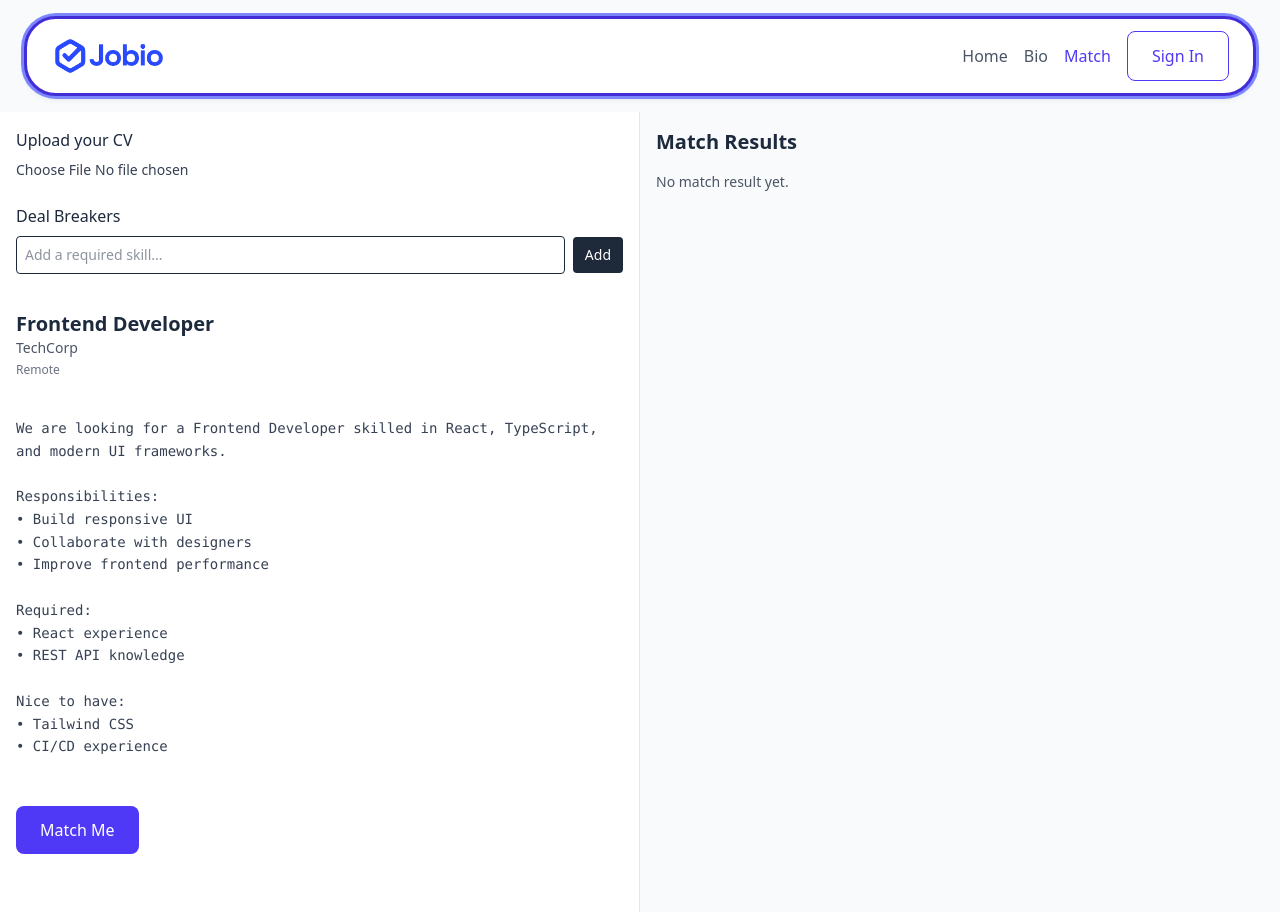
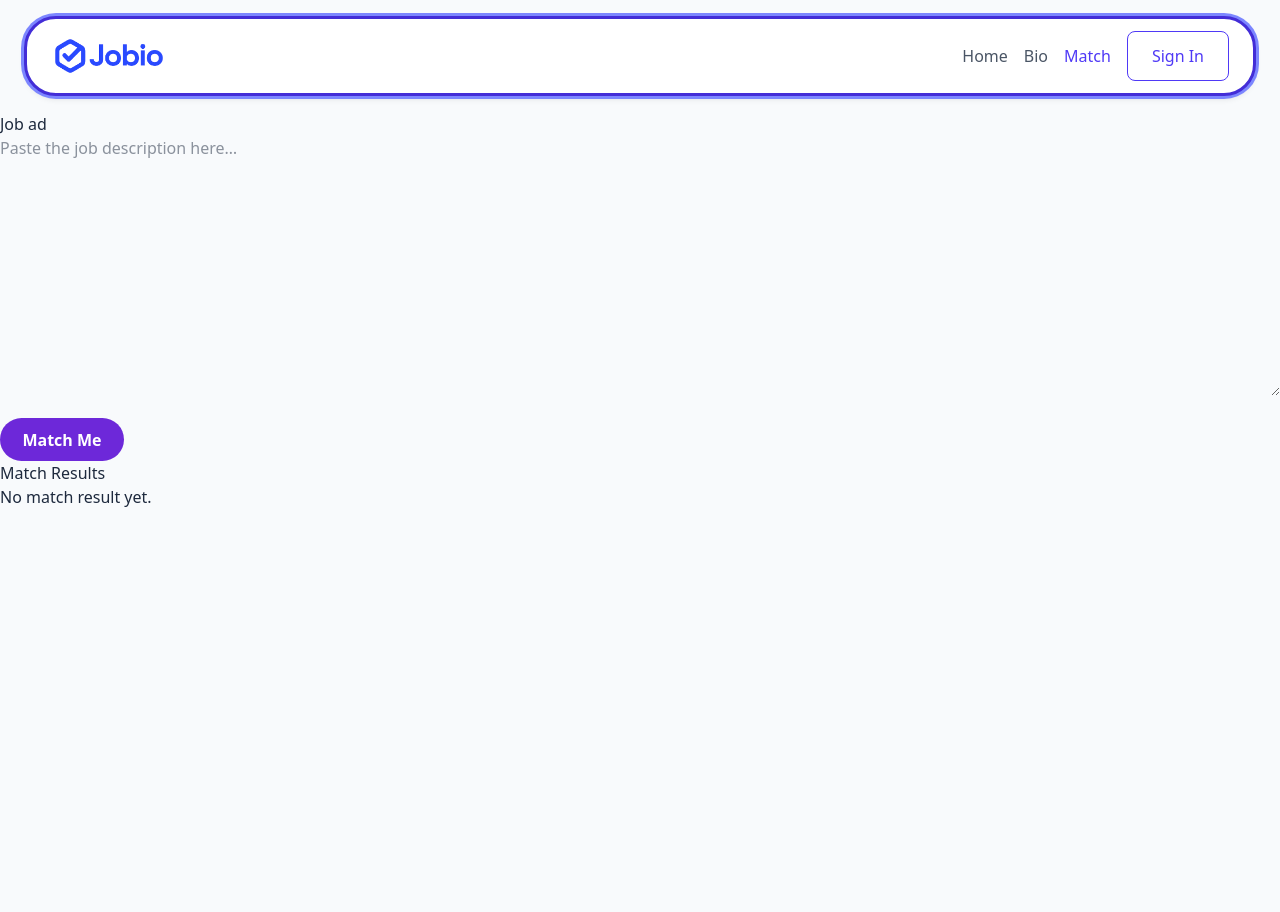
Before and after one commit to fac-32/Jobio-front, a React (Vite) app: page /match in a window 1280 px wide. After the commit the page ends 800 px from the top, so only its background shows below. Built offline with nearby package versions, Linux system fonts and the light colour scheme.

Commit message:
Connect Match page to backend matching service

```diff
--- a/src/pages/MatchPage/JobAdPanel.tsx
+++ b/src/pages/MatchPage/JobAdPanel.tsx
@@ -1,128 +1,167 @@
-import { useState } from 'react';
-import { Button } from '../../components/ui/Button';
+// import { useState } from 'react';
+// import { Button } from '../../components/ui/Button';
 
-interface JobAd {
-    title: string;
-    company: string;
-    location: string;
-    description: string;
-}
+// interface JobAd {
+//     title: string;
+//     company: string;
+//     location: string;
+//     description: string;
+// }
 
-export default function JobAdPanel({ jobAd }: { jobAd: JobAd }) {
-    const MAX_SIZE_MB = 5;
-    const [fileName, setFileName] = useState<string | null>(null);
-    const [dealBreakers, setDealBreakers] = useState<string[]>([]);
-    const [inputValue, setInputValue] = useState('');
+// export default function JobAdPanel({ jobAd }: { jobAd: JobAd }) {
+//     const MAX_SIZE_MB = 5;
+//     const [fileName, setFileName] = useState<string | null>(null);
+//     const [dealBreakers, setDealBreakers] = useState<string[]>([]);
+//     const [inputValue, setInputValue] = useState('');
 
-    const handleFileUpload = (event: React.ChangeEvent<HTMLInputElement>) => {
-        const file = event.target.files?.[0];
-        if (!file) return;
+//     const handleFileUpload = (event: React.ChangeEvent<HTMLInputElement>) => {
+//         const file = event.target.files?.[0];
+//         if (!file) return;
 
-        if (file.size > MAX_SIZE_MB * 1024 * 1024) {
-            alert(`File must be < ${MAX_SIZE_MB}MB`);
-            return;
-        }
+//         if (file.size > MAX_SIZE_MB * 1024 * 1024) {
+//             alert(`File must be < ${MAX_SIZE_MB}MB`);
+//             return;
+//         }
 
-        if (
-            ![
-                'application/pdf',
-                'application/vnd.openxmlformats-officedocument.wordprocessingml.document',
-            ].includes(file.type)
-        ) {
-            alert('Only PDF or DOCX allowed');
-            return;
-        }
+//         if (
+//             ![
+//                 'application/pdf',
+//                 'application/vnd.openxmlformats-officedocument.wordprocessingml.document',
+//             ].includes(file.type)
+//         ) {
+//             alert('Only PDF or DOCX allowed');
+//             return;
+//         }
 
-        setFileName(file.name);
-        console.log('CV uploaded:', file);
+//         setFileName(file.name);
+//         console.log('CV uploaded:', file);
+//     };
+
+//     const addDealBreaker = () => {
+//         if (!inputValue.trim()) return;
+//         setDealBreakers((prev) => [...prev, inputValue.trim()]);
+//         setInputValue('');
+//     };
+
+//     const removeDealBreaker = (text: string) => {
+//         setDealBreakers((prev) => prev.filter((item) => item !== text));
+//     };
+
+//     const handleEnterKey = (e: React.KeyboardEvent<HTMLInputElement>) => {
+//         if (e.key === 'Enter') addDealBreaker();
+//     };
+
+//     return (
+//         <div className="h-full overflow-y-auto p-4 border-r border-gray-200 space-y-6">
+//             {/* Upload CV */}
+//             <div>
+//                 <label className="block font-medium mb-2">Upload your CV</label>
+//                 <input
+//                     type="file"
+//                     accept=".pdf,.docx"
+//                     onChange={handleFileUpload}
+//                     className="block text-sm text-gray-700"
+//                 />
+//                 {fileName && (
+//                     <p className="text-xs text-green-600 mt-1">
+//                         Uploaded: {fileName}
+//                     </p>
+//                 )}
+//             </div>
+
+//             {/* Deal-breakers UI */}
+//             <div>
+//                 <label className="block font-medium mb-2">Deal Breakers</label>
+//                 <div className="flex items-center space-x-2">
+//                     <input
+//                         type="text"
+//                         placeholder="Add a required skill..."
+//                         value={inputValue}
+//                         onChange={(e) => setInputValue(e.target.value)}
+//                         onKeyDown={handleEnterKey}
+//                         className="border p-2 rounded text-sm flex-1"
+//                     />
+//                     <button
+//                         onClick={addDealBreaker}
+//                         className="px-3 py-2 bg-gray-800 text-white text-sm rounded hover:bg-black"
+//                     >
+//                         Add
+//                     </button>
+//                 </div>
+
+//                 {/* Tag list */}
+//                 <div className="flex flex-wrap gap-2 mt-3">
+//                     {dealBreakers.map((db, index) => (
+//                         <span
+//                             key={index}
+//                             className="flex items-center bg-red-100 text-red-700 px-2 py-1 text-xs rounded"
+//                         >
+//                             {db}
+//                             <button
+//                                 onClick={() => removeDealBreaker(db)}
+//                                 className="ml-2 text-red-600 hover:text-red-800 font-bold"
+//                             >
+//                                 ×
+//                             </button>
+//                         </span>
+//                     ))}
+//                 </div>
+//             </div>
+
+//             {/* Job Ad text */}
+//             {/* Job Ad text */}
+//             <div>
+//                 <h2 className="text-xl font-semibold">{jobAd.title}</h2>
+//                 <p className="text-sm text-gray-600 mb-1">{jobAd.company}</p>
+//                 <p className="text-xs text-gray-500 mb-4">{jobAd.location}</p>
+
+//                 <pre className="whitespace-pre-wrap text-sm text-gray-700 leading-relaxed">
+//                     {jobAd.description}
+//                 </pre>
+//             </div>
+
+//             <Button variant="primary" className="mt-6">
+//                 Match Me
+//             </Button>
+//         </div>
+//     );
+// }
+
+
+
+// src/pages/MatchPage/JobAdPanel.tsx
+type Props = {
+  jobDescription: string;
+  onChange: (value: string) => void;
+  onMatchClick: () => void;
+  loading: boolean;
 };
 
-    const addDealBreaker = () => {
-        if (!inputValue.trim()) return;
-        setDealBreakers((prev) => [...prev, inputValue.trim()]);
-        setInputValue('');
-    };
-
-    const removeDealBreaker = (text: string) => {
-        setDealBreakers((prev) => prev.filter((item) => item !== text));
-    };
-
-    const handleEnterKey = (e: React.KeyboardEvent<HTMLInputElement>) => {
-        if (e.key === 'Enter') addDealBreaker();
-    };
-
+export function JobAdPanel({ jobDescription, onChange, onMatchClick, loading }: Props) {
   return (
-        <div className="h-full overflow-y-auto p-4 border-r border-gray-200 space-y-6">
-            {/* Upload CV */}
     <div>
-                <label className="block font-medium mb-2">Upload your CV</label>
-                <input
-                    type="file"
-                    accept=".pdf,.docx"
-                    onChange={handleFileUpload}
-                    className="block text-sm text-gray-700"
-                />
-                {fileName && (
-                    <p className="text-xs text-green-600 mt-1">
-                        Uploaded: {fileName}
-                    </p>
-                )}
-            </div>
-
-            {/* Deal-breakers UI */}
-            <div>
-                <label className="block font-medium mb-2">Deal Breakers</label>
-                <div className="flex items-center space-x-2">
-                    <input
-                        type="text"
-                        placeholder="Add a required skill..."
-                        value={inputValue}
-                        onChange={(e) => setInputValue(e.target.value)}
-                        onKeyDown={handleEnterKey}
-                        className="border p-2 rounded text-sm flex-1"
+      <h2>Job ad</h2>
+      <textarea
+        style={{ width: '100%', minHeight: '260px', marginBottom: '1rem' }}
+        value={jobDescription}
+        onChange={e => onChange(e.target.value)}
+        placeholder="Paste the job description here…"
       />
       <button
-                        onClick={addDealBreaker}
-                        className="px-3 py-2 bg-gray-800 text-white text-sm rounded hover:bg-black"
+        onClick={onMatchClick}
+        disabled={loading}
+        style={{
+          padding: '0.6rem 1.4rem',
+          borderRadius: 999,
+          border: 'none',
+          backgroundColor: '#6d28d9',
+          color: 'white',
+          fontWeight: 600,
+          cursor: loading ? 'default' : 'pointer',
+        }}
       >
-                        Add
+        {loading ? 'Matching…' : 'Match Me'}
       </button>
-                </div>
-
-                {/* Tag list */}
-                <div className="flex flex-wrap gap-2 mt-3">
-                    {dealBreakers.map((db, index) => (
-                        <span
-                            key={index}
-                            className="flex items-center bg-red-100 text-red-700 px-2 py-1 text-xs rounded"
-                        >
-                            {db}
-                            <button
-                                onClick={() => removeDealBreaker(db)}
-                                className="ml-2 text-red-600 hover:text-red-800 font-bold"
-                            >
-                                ×
-                            </button>
-                        </span>
-                    ))}
-                </div>
-            </div>
-
-            {/* Job Ad text */}
-            {/* Job Ad text */}
-            <div>
-                <h2 className="text-xl font-semibold">{jobAd.title}</h2>
-                <p className="text-sm text-gray-600 mb-1">{jobAd.company}</p>
-                <p className="text-xs text-gray-500 mb-4">{jobAd.location}</p>
-
-                <pre className="whitespace-pre-wrap text-sm text-gray-700 leading-relaxed">
-                    {jobAd.description}
-                </pre>
-            </div>
-
-            <Button variant="primary" className="mt-6">
-                Match Me
-            </Button>
     </div>
   );
 }
--- a/src/pages/MatchPage/MatchPage.tsx
+++ b/src/pages/MatchPage/MatchPage.tsx
@@ -1,39 +1,116 @@
+// // src/pages/MatchPage/MatchPage.tsx
+// import JobAdPanel from './JobAdPanel';
+// import MatchResultPanel from './MatchResultPanel';
+
+// const mockJobAd = {
+//     title: 'Frontend Developer',
+//     company: 'TechCorp',
+//     location: 'Remote',
+//     description: `
+// We are looking for a Frontend Developer skilled in React, TypeScript, and modern UI frameworks.
+
+// Responsibilities:
+// • Build responsive UI
+// • Collaborate with designers
+// • Improve frontend performance
+
+// Required:
+// • React experience
+// • REST API knowledge
+
+// Nice to have:
+// • Tailwind CSS
+// • CI/CD experience
+// `,
+// };
+
+// export default function MatchPage() {
+//     return (
+//         <div className="flex h-screen">
+//             <div className="w-1/2 bg-white">
+//                 <JobAdPanel jobAd={mockJobAd} />
+//             </div>
+
+//             <div className="w-1/2 bg-gray-50">
+//                 <MatchResultPanel />
+//             </div>
+//         </div>
+//     );
+// }
+
+
 // src/pages/MatchPage/MatchPage.tsx
-import JobAdPanel from './JobAdPanel';
-import MatchResultPanel from './MatchResultPanel';
+import { useState } from 'react';
+import { matchJob, type MatchResult } from '../../lib/api';
+import { JobAdPanel } from './JobAdPanel';
+import { MatchResultPanel } from './MatchResultPanel';
+// import { UploadCVButton } from './UploadCVButton';
+// import { DealBreakersModal } from './DealBreakersModal';
+// import './MatchPage.css';
 
-const mockJobAd = {
-    title: 'Frontend Developer',
-    company: 'TechCorp',
-    location: 'Remote',
-    description: `
-We are looking for a Frontend Developer skilled in React, TypeScript, and modern UI frameworks.
+function MatchPage() {
+  // React "memory"
+  const [jobDescription, setJobDescription] = useState('');
+  const [loading, setLoading] = useState(false);
+  const [error, setError] = useState<string | null>(null);
+  const [result, setResult] = useState<MatchResult | null>(null);
 
-Responsibilities:
-• Build responsive UI
-• Collaborate with designers
-• Improve frontend performance
+  // Temporary: assume your login stored the token like this
+  const token = localStorage.getItem('token') ?? '';
 
-Required:
-• React experience
-• REST API knowledge
+  const handleMatch = async () => {
+    setError(null);
+    setResult(null);
 
-Nice to have:
-• Tailwind CSS
-• CI/CD experience
-`,
-};
+    if (!jobDescription.trim()) {
+      setError('Please paste a job description first.');
+      return;
+    }
+    if (!token) {
+      setError('You must be signed in to use matching.');
+      return;
+    }
 
-export default function MatchPage() {
-    return (
-        <div className="flex h-screen">
-            <div className="w-1/2 bg-white">
-                <JobAdPanel jobAd={mockJobAd} />
-            </div>
+    setLoading(true);
+    try {
+      const data = await matchJob({ jobDescription, token });
+      setResult(data);
+    } catch (err) {
+        console.error(err);
+        if (err instanceof Error) {
+        setError(err.message);
+        } else {
+        setError('Error while calling matching API.');
+        }
+    } finally {
 
-            <div className="w-1/2 bg-gray-50">
-                <MatchResultPanel />
-            </div>
-        </div>
-    );
+      setLoading(false);
+    }
+  };
+
+  return (
+    <div className="match-page">
+      <main className="match-layout">
+        <section className="match-left">
+          {/* <UploadCVButton /> */}
+          {/* <DealBreakersModal /> */}
+
+          <JobAdPanel
+            jobDescription={jobDescription}
+            onChange={setJobDescription}
+            onMatchClick={handleMatch}
+            loading={loading}
+          />
+
+          {error && <p className="match-error">{error}</p>}
+        </section>
+
+        <section className="match-right">
+          <MatchResultPanel loading={loading} result={result} />
+        </section>
+      </main>
+    </div>
+  );
 }
+
+export default MatchPage;
--- a/src/pages/MatchPage/MatchResultPanel.tsx
+++ b/src/pages/MatchPage/MatchResultPanel.tsx
@@ -1,12 +1,129 @@
-export default function MatchResultPanel() {
+// export default function MatchResultPanel() {
+//     return (
+//         <div className="h-full p-4">
+//             <h2 className="text-xl font-semibold mb-4">Match Results</h2>
+
+//             <div className="text-gray-600 text-sm">
+//                 {/* Placeholder */}
+//                 No match result yet.
+//             </div>
+//         </div>
+//     );
+// }
+
+
+
+// src/pages/MatchPage/MatchResultPanel.tsx
+
+import type { MatchResult } from '../../lib/api';
+
+type Props = {
+  loading: boolean;
+  result: MatchResult | null;
+};
+
+export function MatchResultPanel({ loading, result }: Props) {
+  if (loading) {
     return (
-        <div className="h-full p-4">
-            <h2 className="text-xl font-semibold mb-4">Match Results</h2>
+      <div>
+        <h2>Match Results</h2>
+        <p>Matching your profile with this job…</p>
+      </div>
+    );
+  }
 
-            <div className="text-gray-600 text-sm">
-                {/* Placeholder */}
-                No match result yet.
-            </div>
-        </div>
+  if (!result) {
+    return (
+      <div>
+        <h2>Match Results</h2>
+        <p>No match result yet.</p>
+      </div>
     );
+  }
+
+  // Safe defaults in case some fields are missing
+  const safeResult = {
+    match_score: result.match_score ?? 0,
+    matched_deal_breakers: result.matched_deal_breakers ?? [],
+    unmet_or_unknown_deal_breakers: result.unmet_or_unknown_deal_breakers ?? [],
+    matched_skills: result.matched_skills ?? [],
+    missing_or_assumed_skills: result.missing_or_assumed_skills ?? [],
+    important_skills_missing: result.important_skills_missing ?? [],
+    things_to_work_on: result.things_to_work_on ?? [],
+    explanation: result.explanation ?? '',
+    recommendation: result.recommendation ?? { label: '', message: '' },
+  };
+
+  const headline =
+    safeResult.match_score >= 80
+      ? "It's a match!"
+      : safeResult.match_score >= 50
+      ? 'Decent match'
+      : 'Weak match';
+
+  return (
+    <div>
+      <h2>Match Results</h2>
+      <h3>{headline}</h3>
+      <p style={{ fontSize: '3rem', fontWeight: 'bold' }}>
+        {safeResult.match_score}
+      </p>
+
+      {safeResult.unmet_or_unknown_deal_breakers.length > 0 && (
+        <p style={{ color: '#b91c1c' }}>
+          Deal breakers violated: {safeResult.unmet_or_unknown_deal_breakers.join(', ')}
+        </p>
+      )}
+
+      <p>{safeResult.explanation}</p>
+
+      <h4>Matched skills</h4>
+      {safeResult.matched_skills.length ? (
+        <ul>
+          {safeResult.matched_skills.map(skill => (
+            <li key={skill}>{skill}</li>
+          ))}
+        </ul>
+      ) : (
+        <p>No matched skills detected.</p>
+      )}
+
+      {safeResult.missing_or_assumed_skills.length > 0 && (
+        <>
+          <h4>Missing or assumed skills</h4>
+          <ul>
+            {safeResult.missing_or_assumed_skills.map(skill => (
+              <li key={skill}>{skill}</li>
+            ))}
+          </ul>
+        </>
+      )}
+
+      {safeResult.important_skills_missing.length > 0 && (
+        <>
+          <h4>Important skills missing</h4>
+          <ul>
+            {safeResult.important_skills_missing.map(skill => (
+              <li key={skill}>{skill}</li>
+            ))}
+          </ul>
+        </>
+      )}
+
+      {safeResult.things_to_work_on.length > 0 && (
+        <>
+          <h4>Things to work on</h4>
+          <ul>
+            {safeResult.things_to_work_on.map(item => (
+              <li key={item}>{item}</li>
+            ))}
+          </ul>
+        </>
+      )}
+
+      <p>
+        Recommendation: <strong>{safeResult.recommendation.message || safeResult.recommendation.label}</strong>
+      </p>
+    </div>
+  );
 }
```
Also changed, not shown: src/lib/api.ts (+49 -0 lines). Lines whose indentation alone changed are shown as unchanged.
